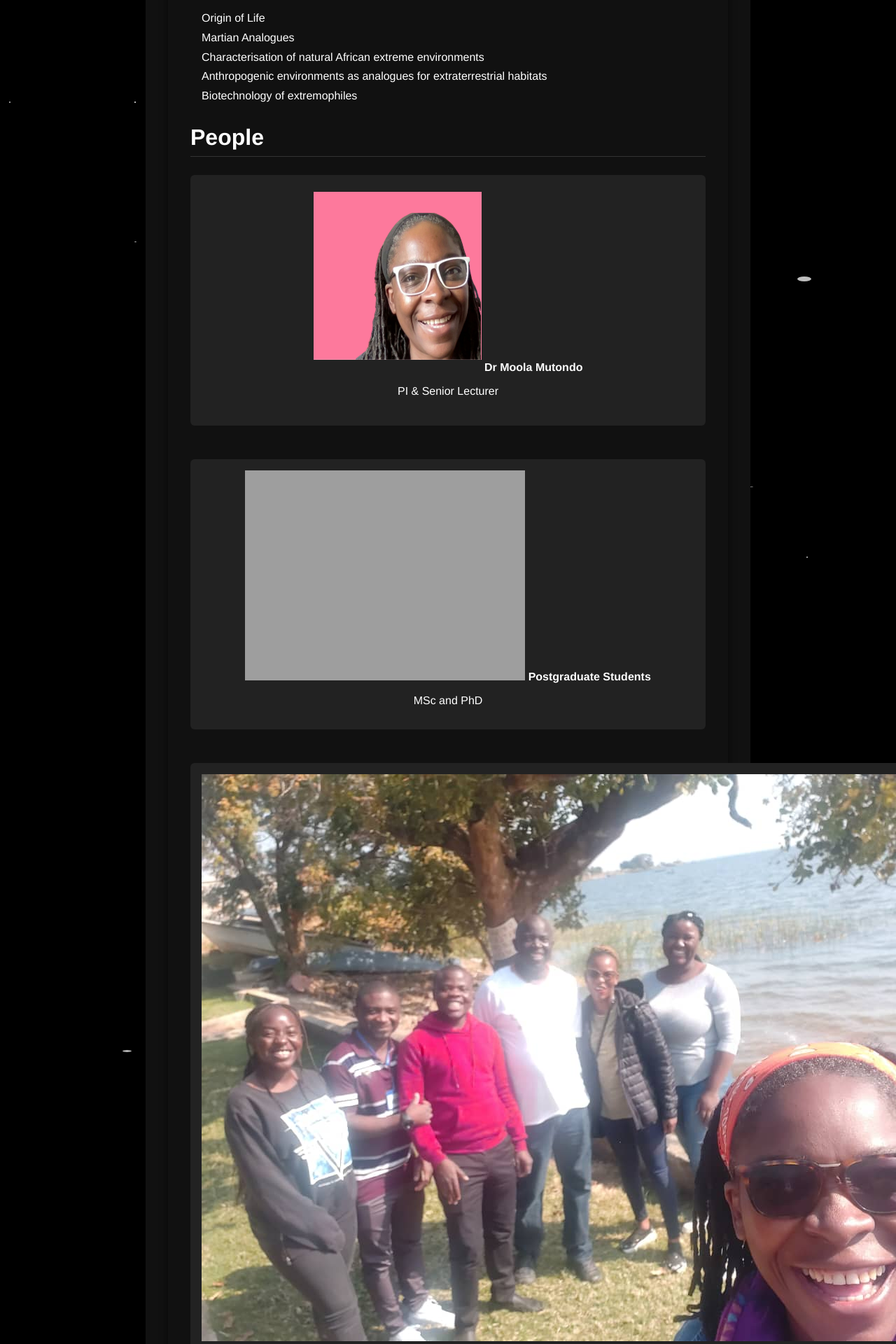
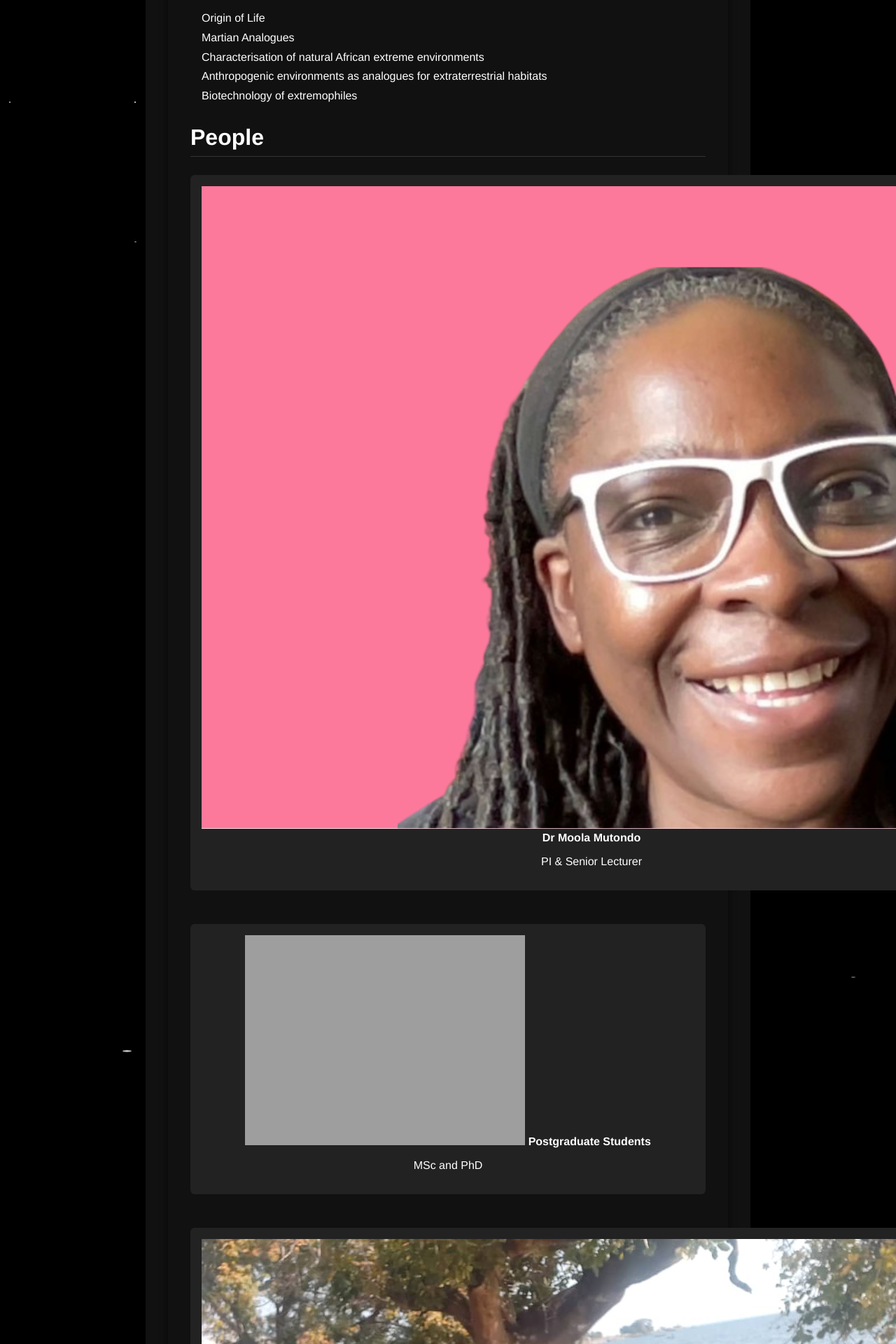
Before and after one commit to mmutondo/mmutondo.github.io, a Jekyll site: the page astrobiolab.html, which Jekyll copies as it is, in a window 1280 px wide. Shown: the part 855-2775 px from the top of the page at 70% size. Built offline with Jekyll 4.4.1, drawn with Linux system fonts in a browser that asks for light colours.

Commit message:
Update astrobiolab.html

```diff
--- a/astrobiolab.html
+++ b/astrobiolab.html
@@ -146,17 +146,6 @@
       margin-bottom: 1rem;
       text-align: center;
     }
-    .person.large img {
-    width: 240px;
-    height: 240px;
-    margin-bottom: 1rem;
-    }
-
-    .person.large {
-    padding: 1.5rem;
-    }
-
-
     footer {
       text-align: center;
       padding: 1.5rem 0;
@@ -306,7 +295,7 @@
     <section id="people">
       <h2>People</h2>
       <div class="people-list">
-        <div class="person large">
+        <div class="person">
           <img src="https://dr.moolamutondo.me/images/moola pink.png" alt="Dr. Moola Mutondo" />
             <strong>Dr Moola Mutondo </strong>
             <p> PI & Senior Lecturer </p>
```
